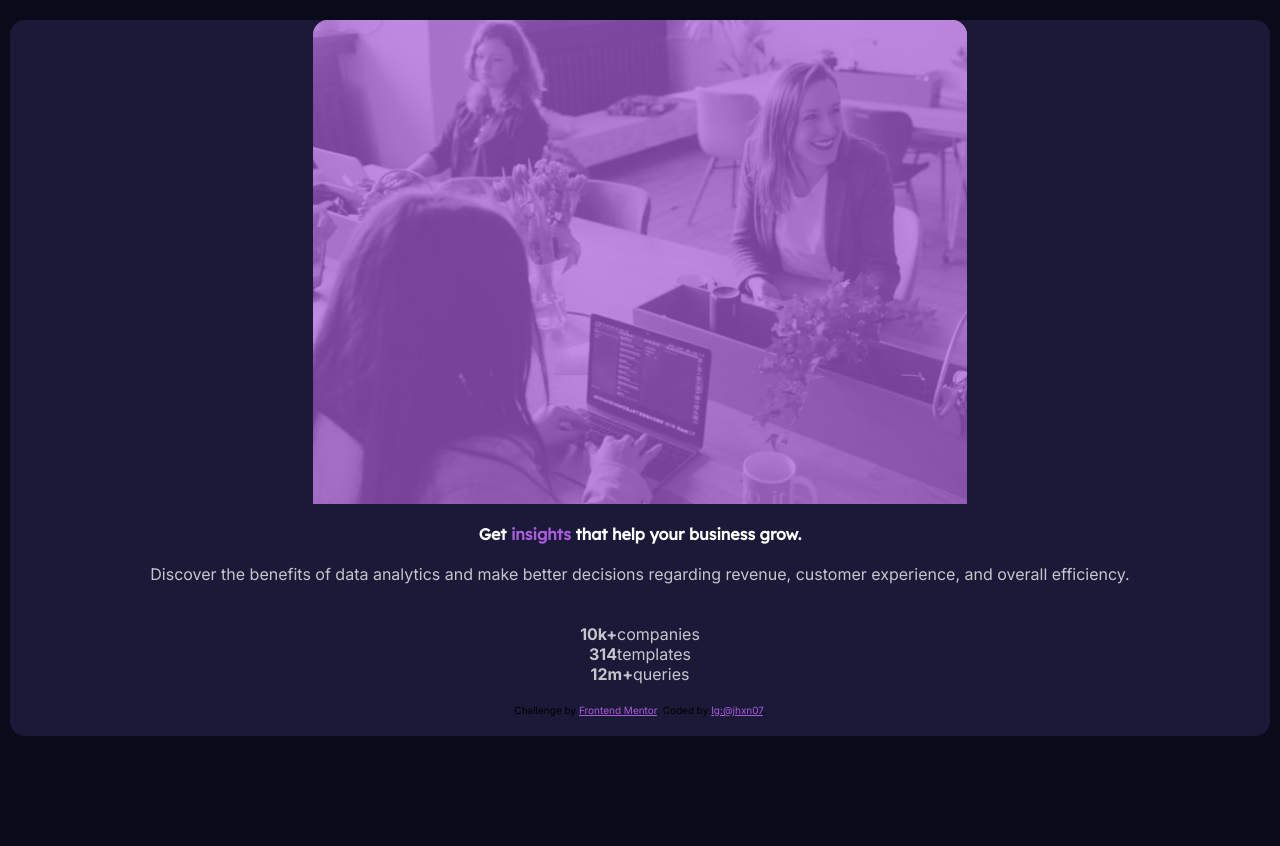
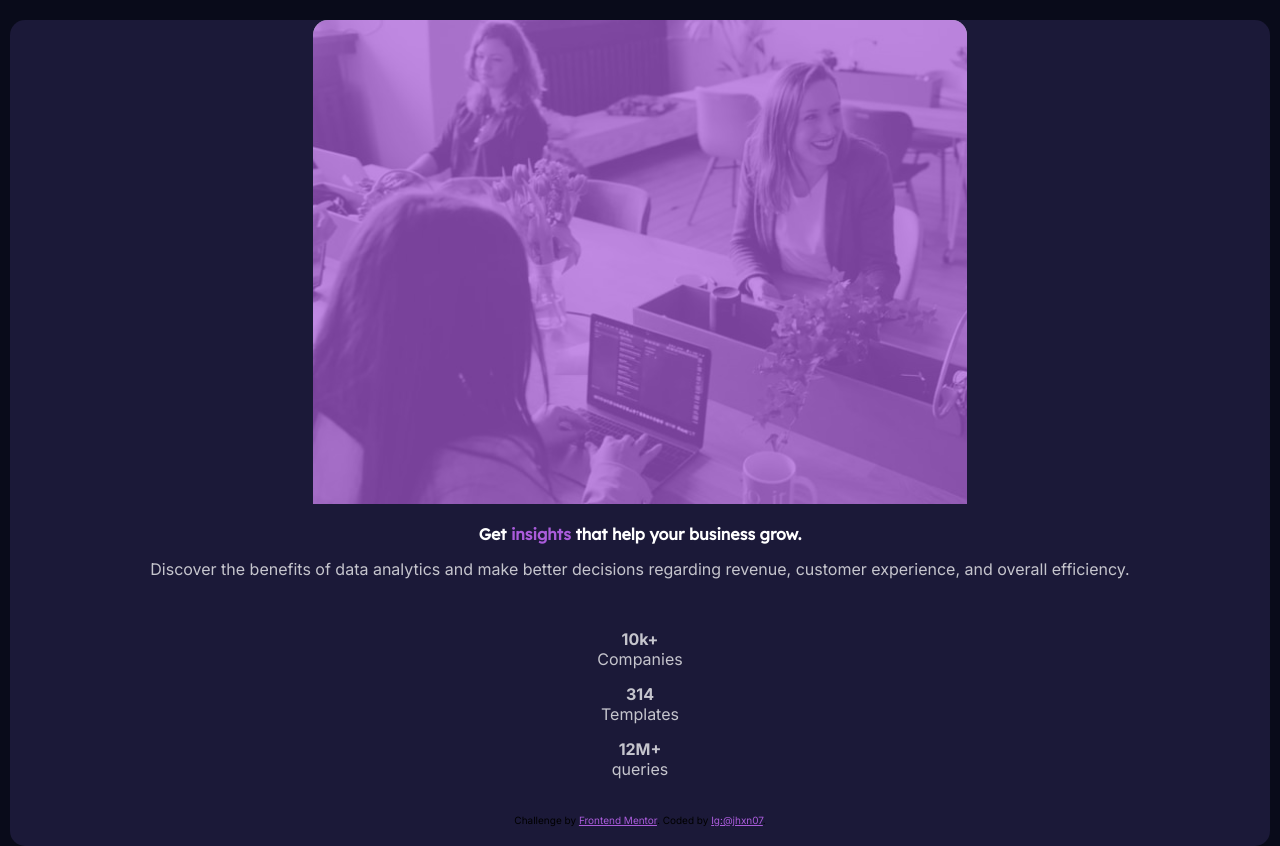
Before and after one commit to jherx/stats-preview-card, a plain HTML site: page index.html in a window 1280 px wide. Before the commit the page ends 800 px from the top, so only its background shows below. Drawn offline with Linux system fonts and the light colour scheme.

Commit message:
ajuste en clase row y texto

```diff
--- a/css/style.css
+++ b/css/style.css
@@ -93,6 +93,7 @@ body {
 }
 .txt-slow {
   color: var(--Slightly-transparent-white-main-paragraph);
+  margin: 15px;
 }
 .row-txt {
   color: var(--Slightly-transparent-white-stat-headings);
--- a/index.html
+++ b/index.html
@@ -23,9 +23,18 @@
       </p>
     </div>
     <div class="row-txt">
-      <p class="txt-slow txt"><b>10k+</b>companies</p>
-      <p class="txt-slow txt"><b>314</b>templates</p>
-      <p class="txt-slow txt"><b>12m+</b>queries</p>
+      <p class="txt-slow txt">
+        <b>10k+</b><br>
+        Companies
+      </p>
+      <p class="txt-slow txt">
+        <b>314</b><br>
+        Templates
+      </p>
+      <p class="txt-slow txt">
+        <b>12M+</b><br>
+        queries
+      </p>
     </div>
 <!-- Creditos -->
     <div class="attribution">
```
